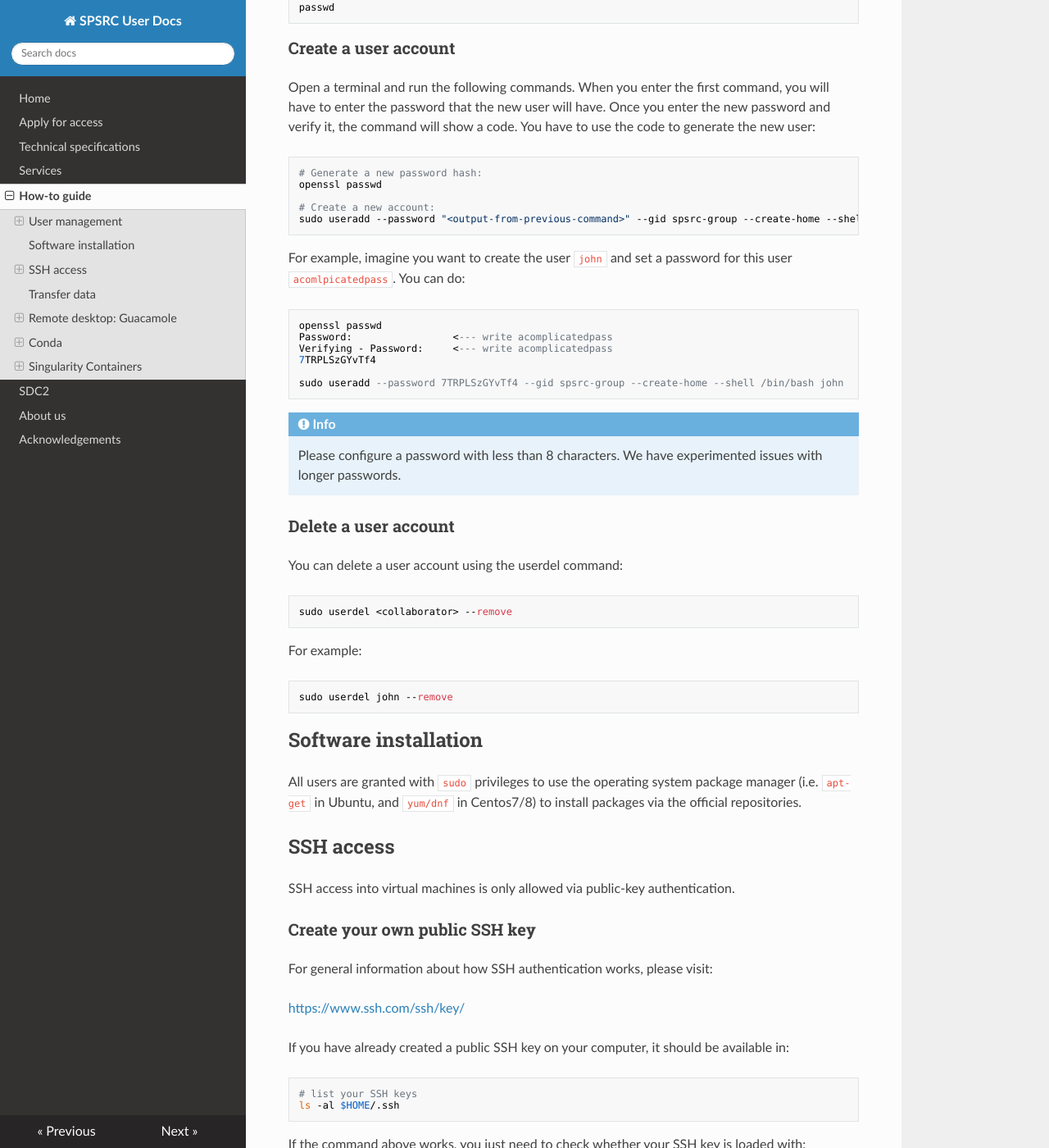
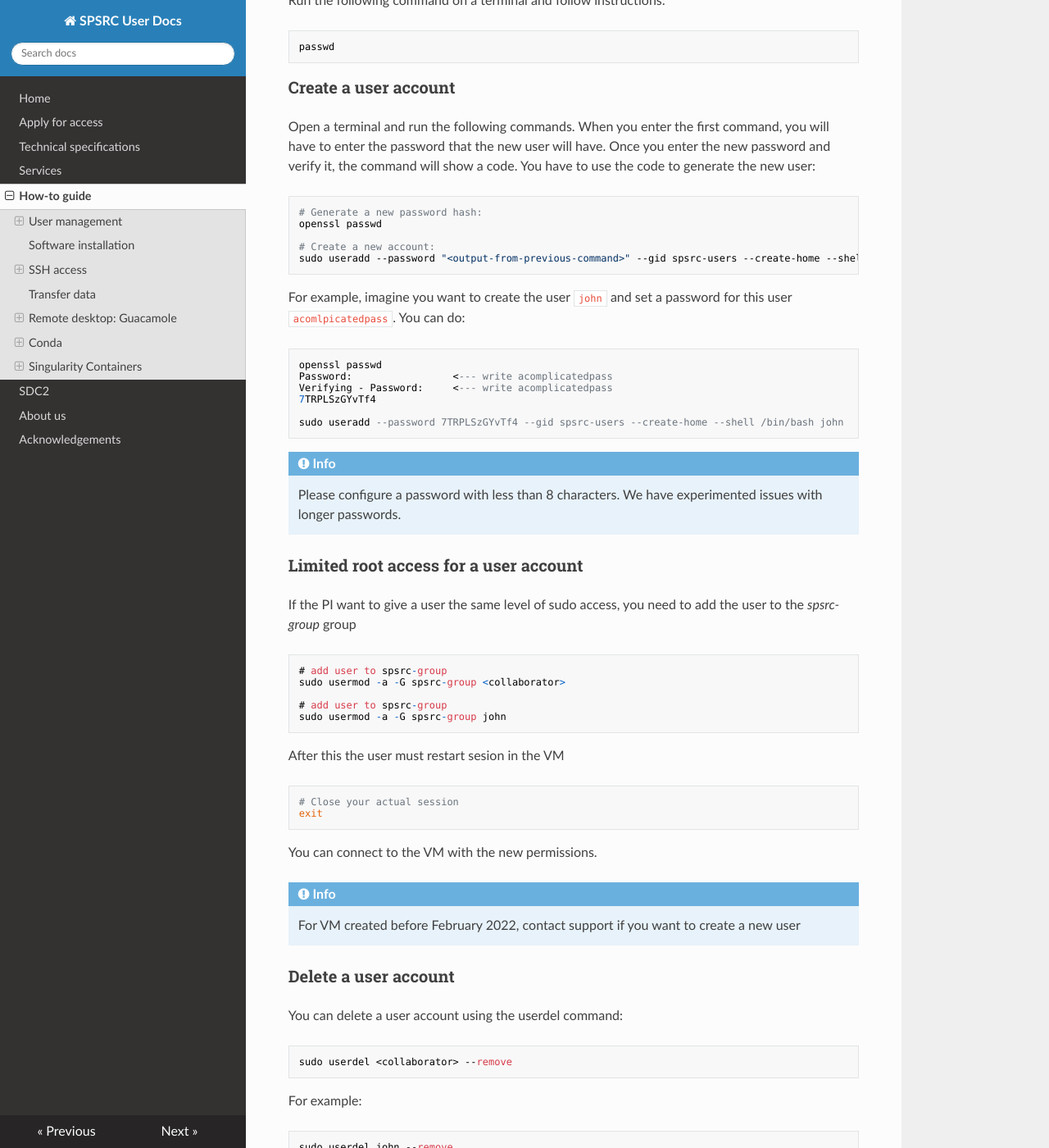
Before and after one commit to espsrc/spsrc_user_docs, an MkDocs documentation site: the page built from docs/howto.md, in a window 1280 px wide and 1400 px high, scrolled down 1141 px. Shown: the whole window at 82% size. Built offline with MkDocs 1.6.1, drawn with Linux system fonts in a browser that asks for light colours; nearby versions of some CDN libraries; some of the changed text lies outside the part shown.

Commit message:
Update howto.md
New users policy

````diff
--- a/docs/howto.md
+++ b/docs/howto.md
@@ -9,6 +9,7 @@ Here we gather a collection of how-to notes with the aim of helping users to sel
 
 Initially there is only one preconfigured user account on the virtual machine, the **spsrc** user,
 with privileges to create new accounts for your collaborators.
+All users created will be by default in group *spsrc-users*  without sudo access
 
 ### Change your default password
 
@@ -26,7 +27,7 @@ Open a terminal and run the following commands. When you enter the first command
 openssl passwd
 
 # Create a new account:
-sudo useradd --password "<output-from-previous-command>" --gid spsrc-group --create-home --shell /bin/bash <collaborator>
+sudo useradd --password "<output-from-previous-command>" --gid spsrc-users --create-home --shell /bin/bash <collaborator>
 ```
 For example, imagine you want to create the user `john` and set a password for this user `acomlpicatedpass`. You can do:
 ```
@@ -35,11 +36,29 @@ Password:                 <--- write acomplicatedpass
 Verifying - Password:     <--- write acomplicatedpass
 7TRPLSzGYvTf4
 
-sudo useradd --password 7TRPLSzGYvTf4 --gid spsrc-group --create-home --shell /bin/bash john
+sudo useradd --password 7TRPLSzGYvTf4 --gid spsrc-users --create-home --shell /bin/bash john
 ```
 
 !!! info
     Please configure a password with less than 8 characters. We have experimented issues with longer passwords.
+
+### Limited root access for a user account
+If the PI want to give a user the same level of sudo access, you need to add the user to the *spsrc-group* group
+```
+# add user to spsrc-group
+sudo usermod -a -G spsrc-group <collaborator>
+
+# add user to spsrc-group
+sudo usermod -a -G spsrc-group john
+```
+After this the user must restart sesion in the VM
+```
+# Close your actual session
+exit
+```
+You can connect to the VM with the new permissions.
+!!! info
+	For VM created before February 2022, contact support if you want to create a new user
 
 ### Delete a user account
 
````
